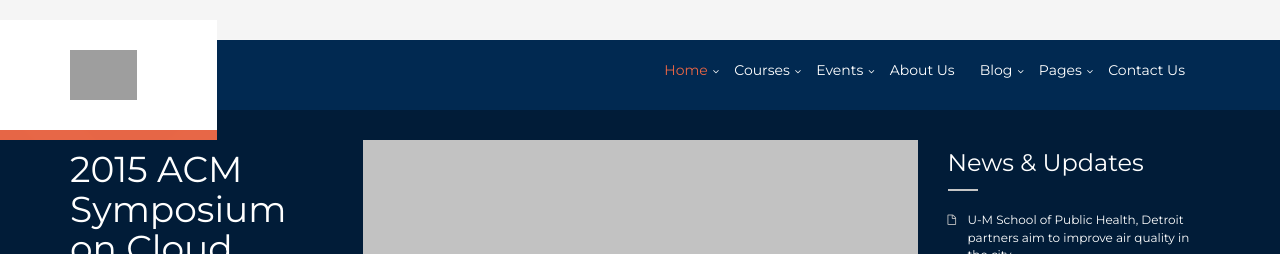
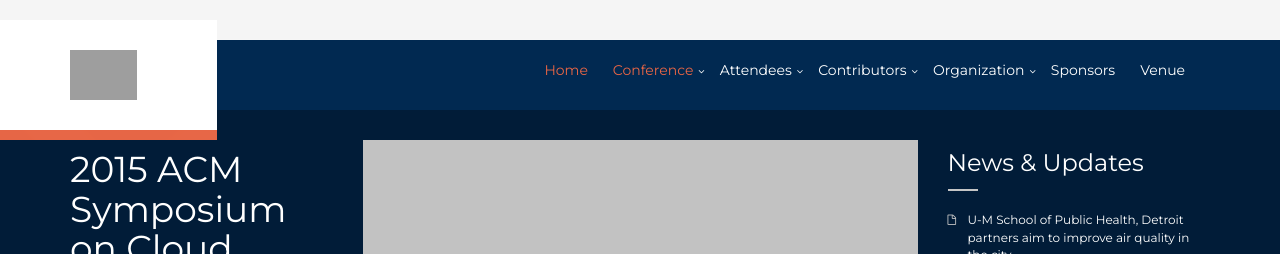
Before and after one commit to kramasamy/SoCC2015, a Jekyll site: the page index.html, which Jekyll copies as it is, in a window 1280 px wide. Shown: the top 254 px of the page. Built offline with Jekyll 4.4.1, drawn with Linux system fonts in a browser that asks for light colours; grey boxes are pictures that could not be loaded.

Commit message:
added menu to reflect socc15

```diff
--- a/index.html
+++ b/index.html
@@ -46,60 +46,45 @@
                 <nav class="collapse navbar-collapse bs-navbar-collapse navbar-right" role="navigation">
                     <ul class="nav navbar-nav">
                         <li class="active">
-                            <a href="#" class="has-child no-link">Home</a>
+                            <a href="index.html">Home</a>
+                        </li>
+                        <li class="active">
+                            <a href="#" class="has-child no-link">Conference</a>
                             <ul class="list-unstyled child-navigation">
-                                <li><a href="index.html">Homepage Education</a></li>
-                                <li><a href="homepage-courses.html">Homepage Courses</a></li>
-                                <li><a href="homepage-events.html">Homepage Events</a></li>
+                                <li><a href="index.html">Schedule</a></li>
+                                <li><a href="homepage-courses.html">Keynote Speakers</a></li>
+                                <li><a href="homepage-events.html">Posters</a></li>
                             </ul>
                         </li>
                         <li>
-                            <a href="#" class=" has-child no-link">Courses</a>
+                            <a href="#" class=" has-child no-link">Attendees</a>
                             <ul class="list-unstyled child-navigation">
-                                <li><a href="course-landing-page.html">Course Landing Page</a></li>
-                                <li><a href="course-listing.html">Course Listing</a></li>
-                                <li><a href="course-listing-images.html">Course Listing with Images</a></li>
-                                <li><a href="course-detail-v1.html">Course Detail v1</a></li>
-                                <li><a href="course-detail-v2.html">Course Detail v2</a></li>
-                                <li><a href="course-detail-v3.html">Course Detail v3</a></li>
+                                <li><a href="course-landing-page.html">Registration</a></li>
+                                <li><a href="course-listing.html">Banquet</a></li>
+                                <li><a href="course-listing-images.html">Student Scholarships</a></li>
+                                <li><a href="course-detail-v1.html">Visa Support Letters</a></li>
                             </ul>
                         </li>
                         <li>
-                            <a href="#" class="has-child no-link">Events</a>
+                            <a href="#" class="has-child no-link">Contributors</a>
                             <ul class="list-unstyled child-navigation">
-                                <li><a href="event-listing-images.html">Events Listing with images</a></li>
-                                <li><a href="event-listing.html">Events Listing</a></li>
-                                <li><a href="event-grid.html">Events Grid</a></li>
-                                <li><a href="event-detail.html">Event Detail</a></li>
-                                <li><a href="event-calendar.html">Events Calendar</a></li>
+                                <li><a href="event-listing-images.html">Call For Papers</a></li>
+                                <li><a href="event-listing.html">Call for Posters</a></li>
+                                <li><a href="event-calendar.html">Camera Ready Instructions</a></li>
                             </ul>
                         </li>
                         <li>
-                            <a href="about-us.html">About Us</a>
-                        </li>
-                        <li>
-                            <a href="#" class="has-child no-link">Blog</a>
+                            <a href="#" class="has-child no-link">Organization</a>
                             <ul class="list-unstyled child-navigation">
-                                <li><a href="blog-listing.html">Blog listing</a></li>
-                                <li><a href="blog-detail.html">Blog Detail</a></li>
+                                <li><a href="blog-detail.html">Organizers</a></li>
+                                <li><a href="blog-listing.html">Program Committee</a></li>
                             </ul>
                         </li>
                         <li>
-                            <a href="#" class="has-child no-link">Pages</a>
-                            <ul class="list-unstyled child-navigation">
-                                <li><a href="full-width.html">Fullwidth</a></li>
-                                <li><a href="left-sidebar.html">Left Sidebar</a></li>
-                                <li><a href="right-sidebar.html">Right Sidebar</a></li>
-                                <li><a href="microsite.html">Microsite</a></li>
-                                <li><a href="my-account.html">My Account</a></li>
-                                <li><a href="members.html">Members</a></li>
-                                <li><a href="member-detail.html">Member Detail</a></li>
-                                <li><a href="register-sign-in.html">Register & Sign In</a></li>
-                                <li><a href="shortcodes.html">Shortcodes</a></li>
-                            </ul>
+                            <a href="about-us.html">Sponsors</a>
                         </li>
                         <li>
-                            <a href="contact-us.html">Contact Us</a>
+                            <a href="contact-us.html">Venue</a>
                         </li>
                     </ul>
                 </nav><!-- /.navbar collapse-->
```
